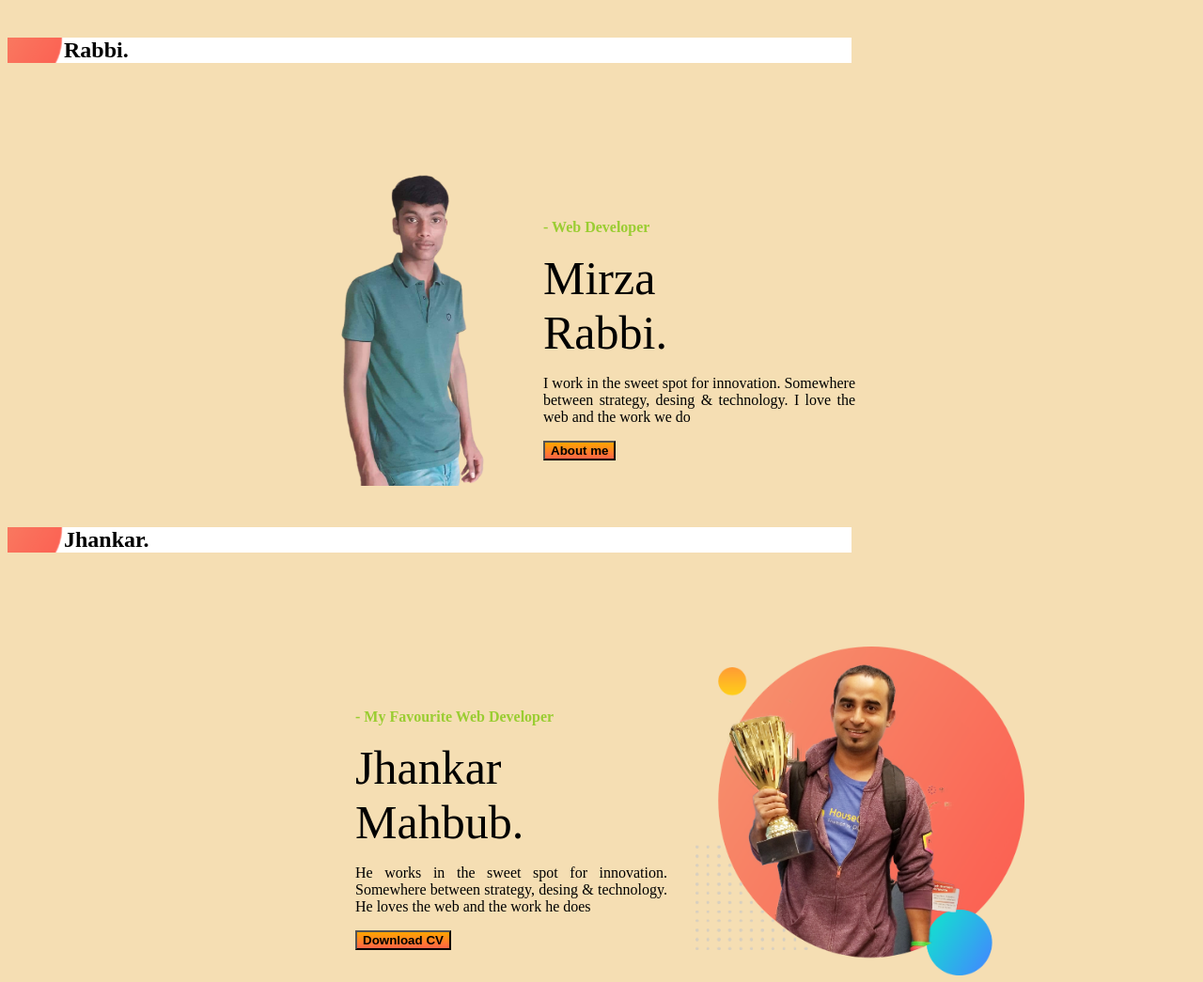
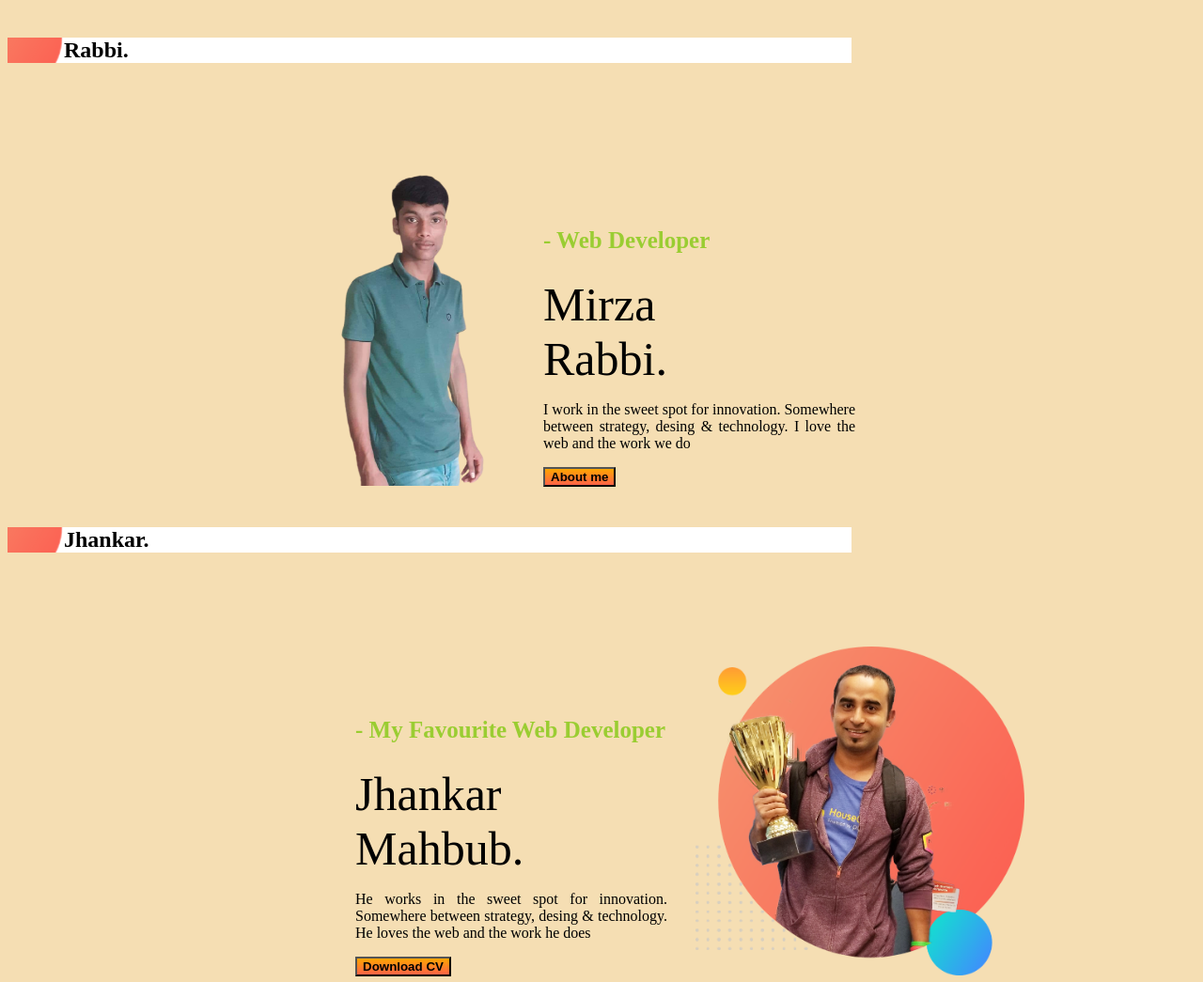
Before and after one commit to deb-rabbi/project-01, a plain HTML site: page index.html in a window 1280 px wide. Shown: the top 1045 px of the page at 94% size. Drawn offline with Linux system fonts and the light colour scheme.

Commit message:
some-changes

```diff
--- a/index.html
+++ b/index.html
@@ -18,7 +18,7 @@
          <img src="mirza01.png" alt="">
       </div>
       <div class="info">
-         <p style="color: yellowgreen;font-weight: 800;">- Web Developer</p>
+         <p style="color: yellowgreen;font-weight: 800;font-size: 25px;">- Web Developer</p>
          <h1 >Mirza</h1>
          <h1>Rabbi.</h1>
          <p>I work in the sweet spot for innovation.
@@ -34,7 +34,7 @@
    <section id="container">
 
       <div class="info">
-         <p style="color: yellowgreen;font-weight: 800;">- My Favourite Web Developer</p>
+         <p style="color: yellowgreen;font-weight: 800;font-size: 25px;">- My Favourite Web Developer</p>
          <h1 >Jhankar</h1>
          <h1>Mahbub.</h1>
          <p>He works in the sweet spot for innovation.
```
